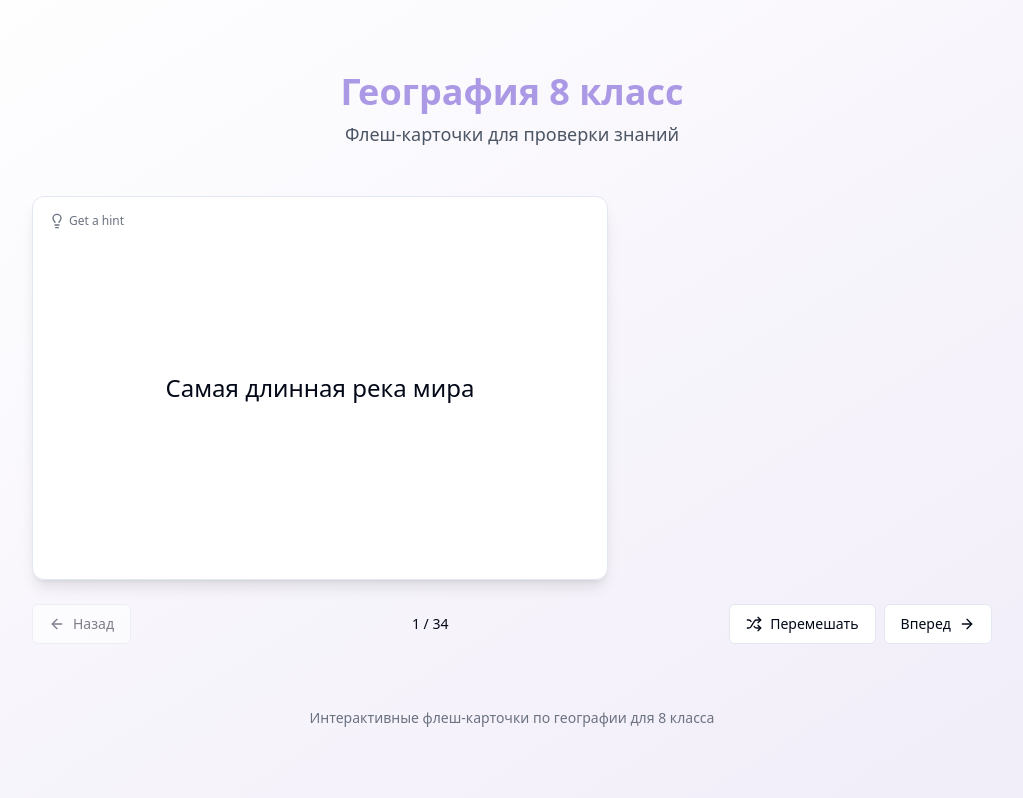
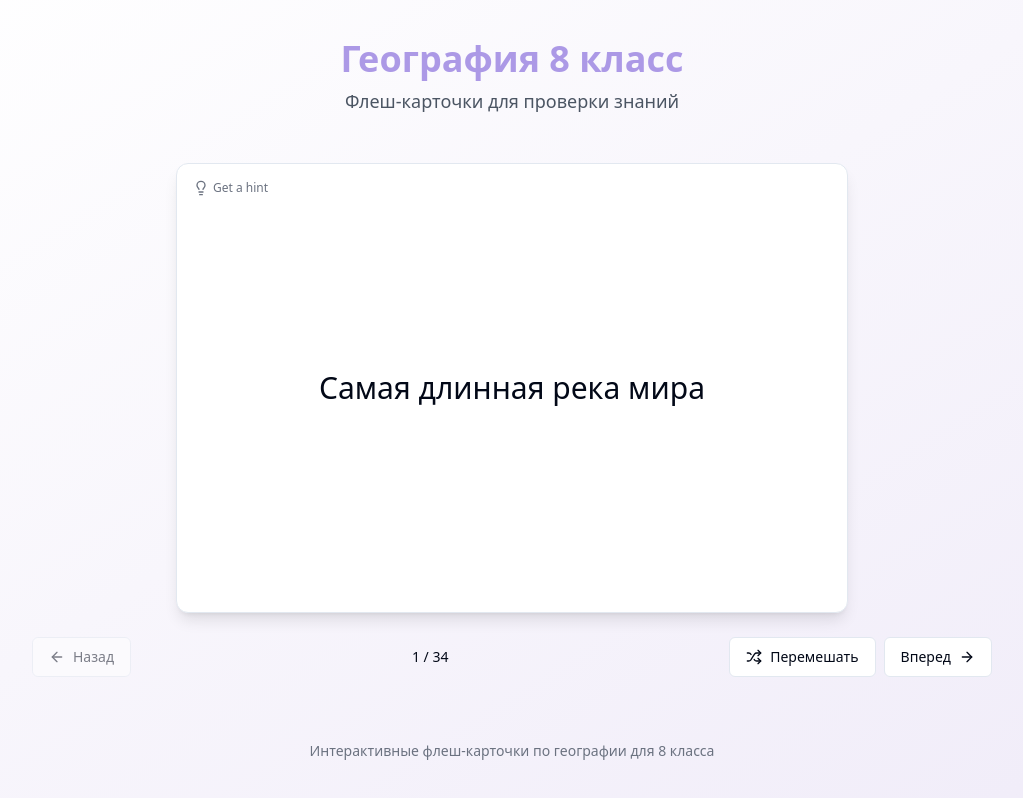
Before and after one commit to asanalibaa/geo-flash-cards-quiz, a React (Vite) app: page / in a window 1280 px wide. Shown: the whole page, without its empty margins (128-1151 px from the left). Built offline with nearby package versions, Linux system fonts and the light colour scheme.

Commit message:
feat: Improve card appearance
Increase card size and center content.

```diff
--- a/src/components/FlashCard.tsx
+++ b/src/components/FlashCard.tsx
@@ -22,19 +22,19 @@ const FlashCard: React.FC<FlashCardProps> = ({ question, answer }) => {
 
   return (
     <div
-      className={`flip-card w-full max-w-xl h-80 sm:h-96 ${isFlipped ? 'flipped' : ''}`}
+      className={`flip-card w-full max-w-2xl h-96 sm:h-[450px] ${isFlipped ? 'flipped' : ''}`}
       onClick={handleFlip}
     >
       <div className="flip-card-inner relative w-full h-full">
         {/* Front of the card */}
-        <div className="flip-card-front absolute w-full h-full rounded-xl p-8 sm:p-10 shadow-lg bg-white border flex flex-col">
+        <div className="flip-card-front absolute w-full h-full rounded-xl p-8 sm:p-12 shadow-lg bg-white border flex flex-col">
           <div className="hint-button absolute top-4 left-4 flex items-center gap-1 text-xs text-gray-500 hover:text-primary cursor-pointer" onClick={toggleHint}>
             <Lightbulb size={16} />
             <span>Get a hint</span>
           </div>
 
           <div className="flex items-center justify-center flex-1">
-            <h2 className="text-xl sm:text-2xl font-medium text-center">{question}</h2>
+            <h2 className="text-2xl sm:text-3xl font-medium text-center">{question}</h2>
           </div>
 
           {showHint && !isFlipped && (
@@ -45,9 +45,9 @@ const FlashCard: React.FC<FlashCardProps> = ({ question, answer }) => {
         </div>
 
         {/* Back of the card */}
-        <div className="flip-card-back absolute w-full h-full rounded-xl p-8 sm:p-10 shadow-lg bg-secondary border flex flex-col">
+        <div className="flip-card-back absolute w-full h-full rounded-xl p-8 sm:p-12 shadow-lg bg-secondary border flex flex-col">
           <div className="flex items-center justify-center flex-1">
-            <p className="text-xl sm:text-2xl font-medium text-center">{answer}</p>
+            <p className="text-2xl sm:text-3xl font-medium text-center">{answer}</p>
           </div>
         </div>
       </div>
--- a/src/pages/Index.tsx
+++ b/src/pages/Index.tsx
@@ -94,15 +94,15 @@ const Index = () => {
 
   return (
     <div className="min-h-screen flex flex-col items-center justify-center py-8 px-4 bg-gradient-to-br from-white to-secondary">
-      <div className="container max-w-5xl mx-auto">
-        <header className="mb-12 text-center">
+      <div className="container max-w-5xl mx-auto flex flex-col items-center">
+        <header className="mb-12 text-center w-full">
           <h1 className="text-3xl sm:text-4xl font-bold text-primary mb-2">География 8 класс</h1>
           <p className="text-lg text-gray-600">Флеш-карточки для проверки знаний</p>
         </header>
 
         {!isCompleted ? (
-          <div className="flex flex-col items-center">
-            <div className={`w-full ${animationClass}`}>
+          <div className="flex flex-col items-center justify-center w-full">
+            <div className={`w-full flex justify-center ${animationClass}`}>
               <FlashCard
                 question={cards[currentCardIndex].question}
                 answer={cards[currentCardIndex].answer}
@@ -121,7 +121,7 @@ const Index = () => {
           <Results cards={cards} onRestart={handleRestart} />
         )}
 
-        <footer className="mt-16 text-center text-sm text-gray-500">
+        <footer className="mt-16 text-center text-sm text-gray-500 w-full">
           <p>Интерактивные флеш-карточки по географии для 8 класса</p>
         </footer>
       </div>
```
